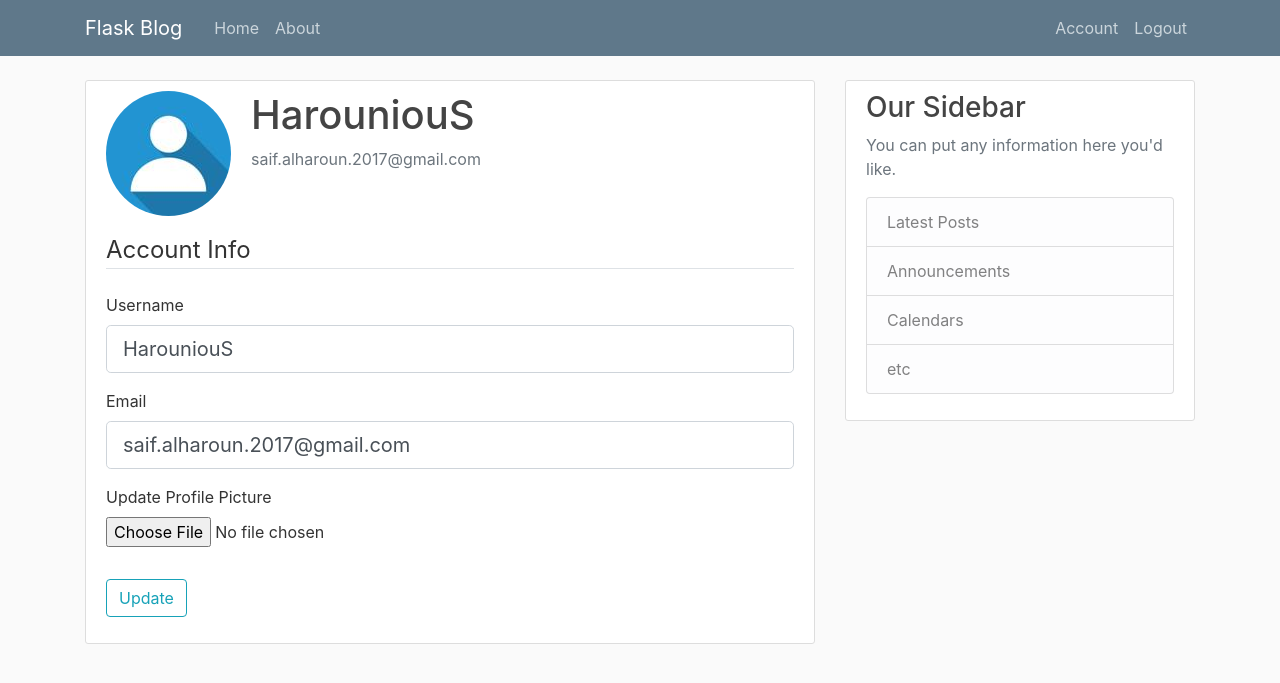
After one commit to HarouniouS/flask-trainging, a Flask app: page /account in a window 1280 px wide. The commit adds this page. Shown: the top 683 px of the page. Run offline with Flask 2, Linux system fonts and the light colour scheme; a user stored in the database is signed in; some libraries are stand-ins or nearby versions.

Commit message:
more features

```diff
--- a/flaskblog/__init__.py
+++ b/flaskblog/__init__.py
@@ -9,5 +9,7 @@ app.config['SQLALCHEMY_DATABASE_URI'] = 'sqlite:///site.db'
 db = SQLAlchemy(app)
 bcrypt = Bcrypt(app)
 login_manager = LoginManager(app)
+login_manager.login_view = 'login'
+login_manager.login_message_category = 'info'
 
 from flaskblog import routes
--- a/flaskblog/forms.py
+++ b/flaskblog/forms.py
@@ -1,4 +1,6 @@
 from flask_wtf import FlaskForm
+from flask_wtf.file import FileField, FileAllowed
+from flask_login import current_user
 from wtforms import StringField, PasswordField, SubmitField, BooleanField
 from wtforms.validators import DataRequired, Length, Email, EqualTo, ValidationError
 from flaskblog.models import User
@@ -26,3 +28,20 @@ class LoginForm(FlaskForm):
     password = PasswordField('Password', validators=[DataRequired()])
     remember = BooleanField('Remember Me')
     submit = SubmitField('Login')
+
+class UpdateAccountForm(FlaskForm):
+    username = StringField('Username', validators=[DataRequired(), Length(min=2, max=20)])
+    email = StringField('Email', validators=[DataRequired(), Email()])
+    picture = FileField('Update Profile Picture', validators=[FileAllowed(['jpg', 'png'])])
+    submit = SubmitField('Update')
+
+    def validate_username(self, username):
+        if username.data != current_user.username:
+            user = User.query.filter_by(username=username.data).first()
+            if user:
+                raise ValidationError('That username is taken. Please choose a different one.')
+    def validate_email(self, email):
+        if email.data != current_user.email:
+            user = User.query.filter_by(email=email.data).first()
+            if user:
+                raise ValidationError('That email is taken. Please choose a different one.')
--- a/flaskblog/routes.py
+++ b/flaskblog/routes.py
@@ -1,8 +1,11 @@
-from flask import render_template, url_for, flash, request, redirect
+import os
+import secrets
+from PIL import Image
+from flask import render_template, url_for, flash, request, redirect, request
 from flaskblog.models import User, Post
-from flaskblog.forms import RegistrationForm, LoginForm
+from flaskblog.forms import RegistrationForm, LoginForm, UpdateAccountForm
 from flaskblog import app, db, bcrypt
-from flask_login import login_user, current_user, logout_user
+from flask_login import login_user, current_user, logout_user, login_required
 
 posts = [
     {
@@ -51,7 +54,8 @@ def login():
         user = User.query.filter_by(email=form.email.data).first()
         if user and bcrypt.check_password_hash(user.password, form.password.data):
             login_user(user, remember=form.remember.data)
-            return redirect(url_for('home'))
+            next_page = request.args.get('next')
+            return redirect(next_page) if next_page else redirect(url_for('home'))
         else :
             flash('Login Unsuccessful. Please check E-mail and password', 'danger')
     return render_template('login.html', title='Login', form=form)
@@ -60,3 +64,34 @@ def login():
 def logout():
     logout_user()
     return redirect(url_for('home'))
+
+def save_picture(form_picture):
+    random_hex = secrets.token_hex(8)
+    _, f_ext = os.path.splitext(form_picture.filename)
+    picture_fn = random_hex + f_ext
+    picture_path = os.path.join(app.root_path, 'static/profile_pics', picture_fn)
+    output_size = (125, 125)
+    newImage = Image.open(form_picture)
+    newImage.thumbnail(output_size)
+    newImage.save(picture_path)
+    return picture_fn
+
+
+@app.route("/account", methods=['GET', 'POST'])
+@login_required
+def account():
+    form = UpdateAccountForm()
+    if form.validate_on_submit():
+        if form.picture.data:
+            picture_file = save_picture(form.picture.data)
+            current_user.image_file = picture_file
+        current_user.username = form.username.data
+        current_user.email = form.email.data
+        db.session.commit()
+        flash('Your account has been updated!', 'success')
+        return redirect(url_for('account'))
+    elif request.method == 'GET':
+        form.username.data = current_user.username
+        form.email.data = current_user.email
+    image_file = url_for('static', filename='profile_pics/' + current_user.image_file)
+    return render_template('account.html', title='Account', image_file=image_file, form = form)
--- /dev/null
+++ b/flaskblog/templates/account.html
@@ -0,0 +1,57 @@
+{% extends "layout.html" %}
+{% block content %}
+<div class="content-section">
+    <div class="media">
+      <img class="rounded-circle account-img" src = "{{ image_file }}">
+      <div class="media-body">
+        <h2 class="account-heading">{{ current_user.username }}</h2>
+        <p class="text-secondary">{{ current_user.email }}</p>
+      </div>
+    </div>
+      <form method="POST" action="" enctype="multipart/form-data">
+          {{ form.hidden_tag() }}
+          <fieldset class="form-group">
+              <legend class="border-bottom mb-4">Account Info</legend>
+              <div class="form-group">
+                  {{ form.username.label(class="form-control-label") }}
+
+                  {% if form.username.errors %}
+                      {{ form.username(class="form-control form-control-lg is-invalid") }}
+                      <div class="invalid-feedback">
+                          {% for error in form.username.errors %}
+                              <span>{{ error }}</span>
+                          {% endfor %}
+                      </div>
+                  {% else %}
+                      {{ form.username(class="form-control form-control-lg") }}
+                  {% endif %}
+              </div>
+              <div class="form-group">
+                  {{ form.email.label(class="form-control-label") }}
+                  {% if form.email.errors %}
+                      {{ form.email(class="form-control form-control-lg is-invalid") }}
+                      <div class="invalid-feedback">
+                          {% for error in form.email.errors %}
+                              <span>{{ error }}</span>
+                          {% endfor %}
+                      </div>
+                  {% else %}
+                      {{ form.email(class="form-control form-control-lg") }}
+                  {% endif %}
+              </div>
+              <div class="form-group">
+                {{ form.picture.label() }}
+                {{ form.picture(class="form-control-file") }}
+                {% if form.picture.errors %}
+                  {% for error in form.picture.errors %}
+                    <span class="text-danger">{{ error }}</span><br>
+                  {% endfor %}
+                {% endif %}
+                </div>
+          </fieldset>
+          <div class="form-group">
+              {{ form.submit(class="btn btn-outline-info") }}
+          </div>
+      </form>
+</div>
+{% endblock content %}
--- a/flaskblog/templates/layout.html
+++ b/flaskblog/templates/layout.html
@@ -32,6 +32,7 @@
             <!-- Navbar Right Side -->
             <div class="navbar-nav">
               {% if current_user.is_authenticated %}
+                <a class="nav-item nav-link" href="{{ url_for('account') }}">Account</a>
                 <a class="nav-item nav-link" href="{{ url_for('logout') }}">Logout</a>
               {% else %}
                 <a class="nav-item nav-link" href="{{ url_for('login') }}">Login</a>
```
Also changed, not shown: flaskblog/site.db, flaskblog/static/profile_pics/21550226ad2579cc.jpg (added), flaskblog/static/profile_pics/default.jpg (added).
